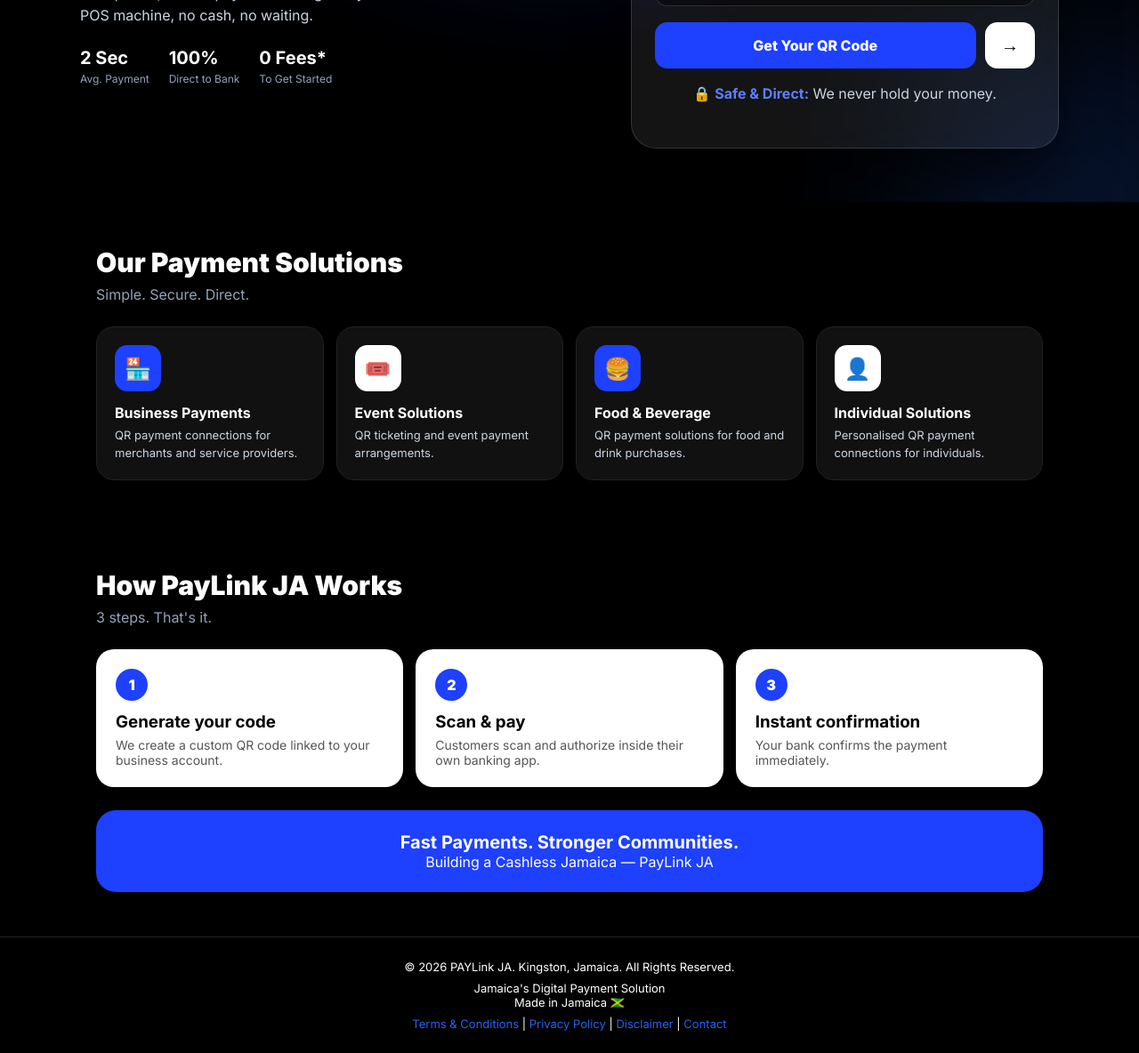
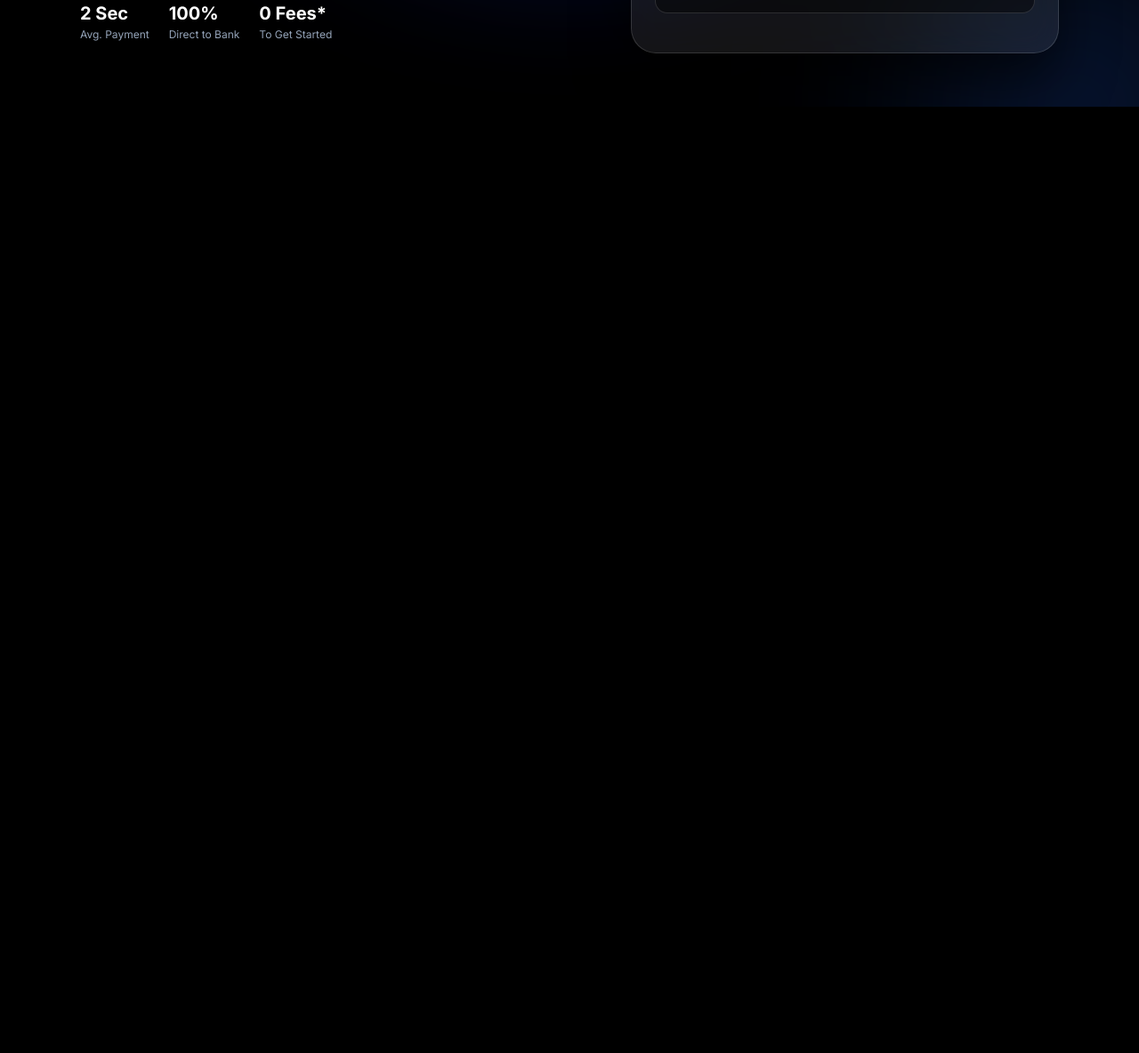
Before and after one commit to rory24699-debug/PAYLink-JA, a plain HTML site: page index.html in a window 1280 px wide. Shown: the part 363-1547 px from the top of the page at 89% size. After the commit the page ends 800 px from the top, so only its background shows below. Drawn offline with Linux system fonts and the light colour scheme.

Commit message:
Update logo and clean up unused HTML sections
Replaced logo box with an image and removed unused sections.

```diff
--- a/index.html
+++ b/index.html
@@ -12,6 +12,7 @@ body { background:#000; color:#fff; }
 /* NAV */
 .navbar { background:#000; padding:14px 18px; display:flex; align-items:center; justify-content:space-between; position:sticky; top:0; z-index:100; border-bottom:1px solid #222; }
 .logo { display:flex; align-items:center; gap:10px; text-decoration:none; }
+.logo img { height:48px; width:auto; display:block; }
 .logo-box { width:40px; height:40px; background:#1E40FF; border-radius:12px; display:flex; align-items:center; justify-content:center; font-size:20px; font-weight:900; color:#fff; }
 .logo-text b { font-size:19px; color:#fff; display:block; line-height:1; }
 .logo-text span { font-size:9px; letter-spacing:2px; color:#5B7FFF; font-weight:700; }
@@ -86,8 +87,7 @@ label { font-size:12px; color:#CBD5E1; font-weight:600; display:block; margin:14
 
 <header class="navbar">
   <a href="index.html" class="logo">
-    <div class="logo-box">◧</div>
-    <div class="logo-text"><b>Pay<span style="color:#5B7FFF;">Link</span> JA</b><span>DIGITAL PAYMENT SOLUTIONS</span></div>
+    <img src="logo.png" alt="PAYLink JA">
   </a>
   <nav class="nav-links" id="navLinks">
     <a href="index.html" class="active">Home</a>
@@ -126,51 +126,3 @@ label { font-size:12px; color:#CBD5E1; font-weight:600; display:block; margin:14
       <label>PASSWORD / MERCHANT CODE</label>
       <input class="input" type="password" placeholder="••••••••" />
       <div class="row">
-        <button class="btn-blue" onclick="window.location.href='contact.html'">Get Your QR Code</button>
-        <button class="btn-arrow" onclick="window.location.href='how-it-works.html'">→</button>
-      </div>
-      <p class="secure">🔒 <b>Safe & Direct:</b> We never hold your money.</p>
-    </div>
-  </div>
-</section>
-
-<section class="section">
-  <h2>Our Payment Solutions</h2>
-  <p class="section-sub">Simple. Secure. Direct.</p>
-  <div class="grid4">
-    <div class="card"><div class="card-icon">🏪</div><h3>Business Payments</h3><p>QR payment connections for merchants and service providers.</p></div>
-    <div class="card"><div class="card-icon white">🎟️</div><h3>Event Solutions</h3><p>QR ticketing and event payment arrangements.</p></div>
-    <div class="card"><div class="card-icon">🍔</div><h3>Food & Beverage</h3><p>QR payment solutions for food and drink purchases.</p></div>
-    <div class="card"><div class="card-icon white">👤</div><h3>Individual Solutions</h3><p>Personalised QR payment connections for individuals.</p></div>
-  </div>
-</section>
-
-<section class="section">
-  <h2>How PayLink JA Works</h2>
-  <p class="section-sub">3 steps. That's it.</p>
-  <div class="steps">
-    <div class="step"><div class="step-num">1</div><h3>Generate your code</h3><p>We create a custom QR code linked to your business account.</p></div>
-    <div class="step"><div class="step-num">2</div><h3>Scan & pay</h3><p>Customers scan and authorize inside their own banking app.</p></div>
-    <div class="step"><div class="step-num">3</div><h3>Instant confirmation</h3><p>Your bank confirms the payment immediately.</p></div>
-  </div>
-  <div class="banner"><b>Fast Payments. Stronger Communities.</b><br>Building a Cashless Jamaica — PayLink JA</div>
-</section>
-
-<!-- PAYLink JA Footer - SINGLE FOOTER - FIXED -->
-<footer style="background:#000000; color:#FFFFFF; padding:25px 18px; text-align:center; font-family:Arial, sans-serif; font-size:13px; border-top:1px solid #222;">
-  <p style="margin:0 0 8px 0;">© 2026 PAYLink JA. Kingston, Jamaica. All Rights Reserved.</p>
-  <p style="margin:0 0 8px 0;">Jamaica's Digital Payment Solution<br>Made in Jamaica 🇯🇲</p>
-  <p style="margin:0;">
-    <a href="terms.html" style="color:#2563EB; text-decoration:none;">Terms & Conditions</a> |
-    <a href="privacy.html" style="color:#2563EB; text-decoration:none;">Privacy Policy</a> |
-    <a href="disclaimer.html" style="color:#2563EB; text-decoration:none;">Disclaimer</a> |
-    <a href="contact.html" style="color:#2563EB; text-decoration:none;">Contact</a>
-  </p>
-</footer>
-
-<script>
-function toggleMenu(){ document.getElementById('navLinks').classList.toggle('show'); }
-</script>
-
-</body>
-  </html>
```
